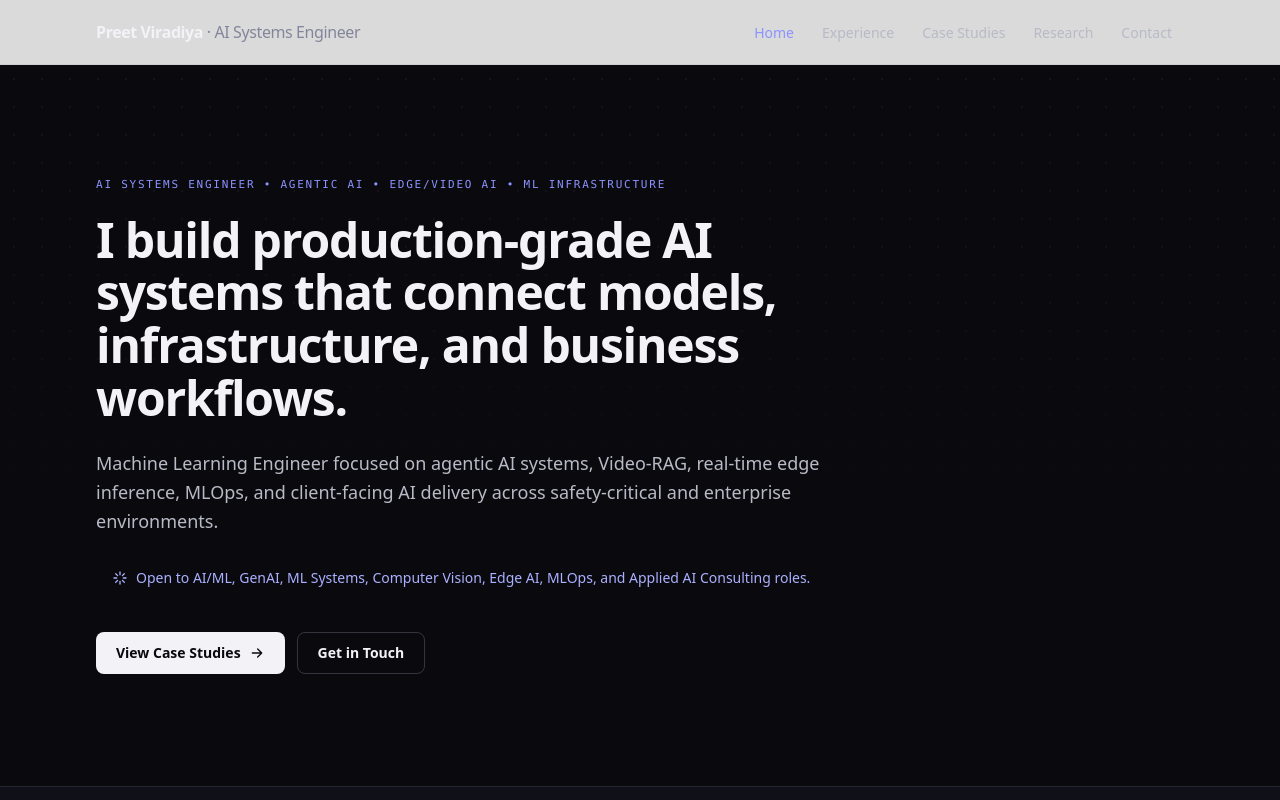
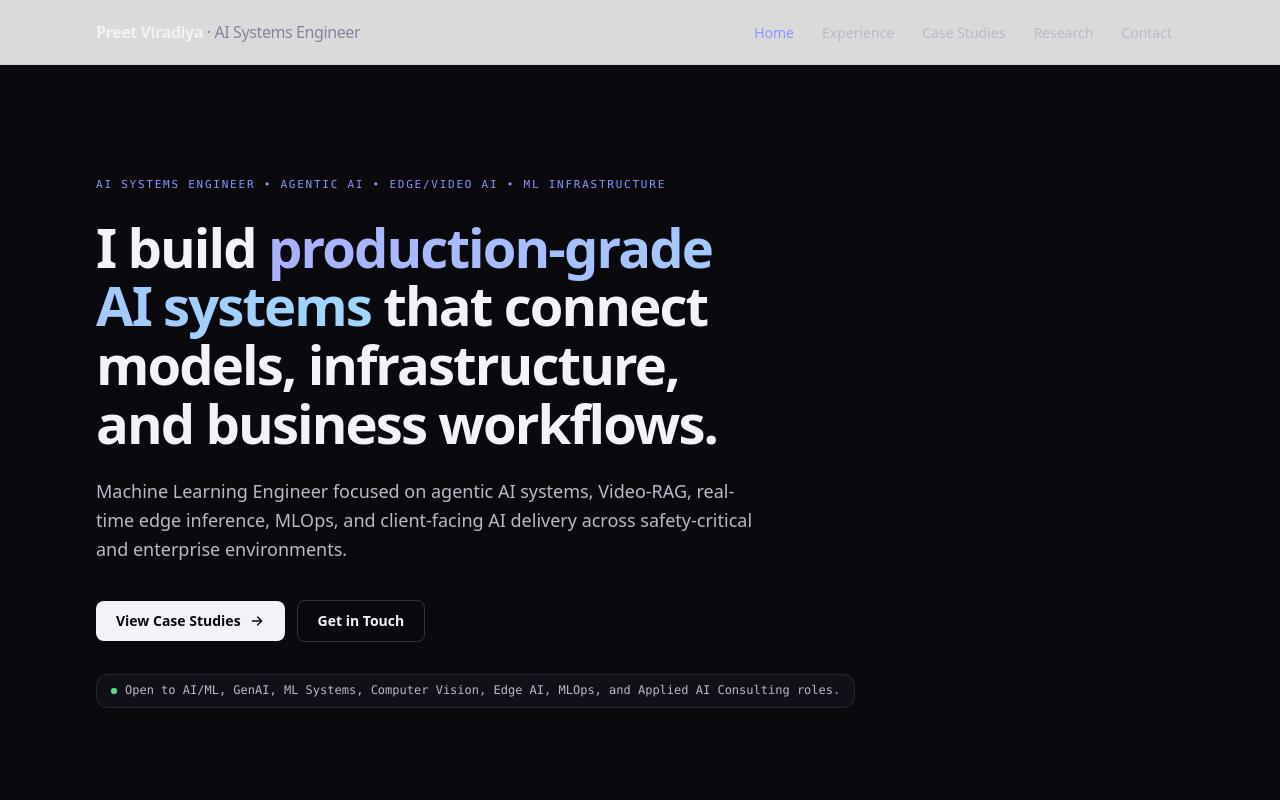
Before and after one commit to pinakin7/pinakin7.github.io, an Astro site: page / in a window 1280 px wide. Shown: the top 800 px of the page. Built offline with nearby package versions, Linux system fonts and the light colour scheme; Astro itself is replaced by a stand-in of ours.

Commit message:
Refactor Hero component: enhance headline highlighting, improve layout, and update styles for better visual impact

```diff
--- a/src/components/Hero.astro
+++ b/src/components/Hero.astro
@@ -3,41 +3,49 @@ import siteContent from '../data/site_content.json';
 import Icon from './Icon.astro';
 
 const { hero } = siteContent;
+
+// Highlight the load-bearing phrase if present; fall back to plain text.
+const HIGHLIGHT = 'production-grade AI systems';
+const idx = hero.headline.indexOf(HIGHLIGHT);
+const parts =
+  idx === -1
+    ? null
+    : {
+        before: hero.headline.slice(0, idx),
+        after: hero.headline.slice(idx + HIGHLIGHT.length),
+      };
 ---
 
-<section class="relative overflow-hidden">
-  <!-- Subtle, non-flashy grid backdrop -->
-  <div
-    class="pointer-events-none absolute inset-0 -z-10"
-    style="background-image: radial-gradient(var(--color-line) 1px, transparent 1px); background-size: 28px 28px; opacity: 0.5; mask-image: linear-gradient(to bottom, black, transparent 75%);"
-    aria-hidden="true"
-  >
-  </div>
-
-  <div class="container-page py-20 sm:py-28">
+<section class="relative">
+  <div class="container-page pb-16 pt-20 sm:pb-24 sm:pt-28">
     <div class="max-w-3xl">
-      <p class="eyebrow">{hero.eyebrow}</p>
+      <p class="eyebrow reveal">{hero.eyebrow}</p>
 
       <h1
-        class="mt-5 text-4xl font-extrabold leading-[1.1] tracking-tight sm:text-5xl"
-        style="color: var(--color-ink);"
+        class="reveal mt-6 text-4xl font-semibold leading-[1.08] tracking-[-0.035em] text-balance sm:text-[3.4rem]"
+        style="color: var(--color-ink); --reveal-delay: 0.06s;"
       >
-        {hero.headline}
+        {
+          parts ? (
+            <>
+              {parts.before}
+              <span class="hero-highlight">{HIGHLIGHT}</span>
+              {parts.after}
+            </>
+          ) : (
+            hero.headline
+          )
+        }
       </h1>
 
-      <p class="mt-6 text-lg leading-relaxed" style="color: var(--color-ink-soft);">
+      <p
+        class="reveal mt-6 max-w-2xl text-lg leading-relaxed"
+        style="color: var(--color-ink-soft); --reveal-delay: 0.12s;"
+      >
         {hero.subheadline}
       </p>
 
-      <div
-        class="mt-6 inline-flex items-center gap-2 rounded-lg px-4 py-2 text-sm font-medium"
-        style="background-color: var(--color-accent-soft); color: var(--color-accent-strong);"
-      >
-        <Icon name="spark" size={16} />
-        {hero.recruiter_pitch}
-      </div>
-
-      <div class="mt-9 flex flex-wrap gap-3">
+      <div class="reveal mt-9 flex flex-wrap items-center gap-3" style="--reveal-delay: 0.18s;">
         <a class="btn btn-primary" href="/case-studies/">
           {hero.cta_primary}
           <Icon name="arrow-right" size={16} />
@@ -46,6 +54,25 @@ const { hero } = siteContent;
           {hero.cta_secondary}
         </a>
       </div>
+
+      <p class="reveal mt-8" style="--reveal-delay: 0.24s;">
+        <span class="status-pill !rounded-xl text-left leading-relaxed">
+          {hero.recruiter_pitch}
+        </span>
+      </p>
     </div>
   </div>
 </section>
+
+<style>
+  .hero-highlight {
+    background-image: linear-gradient(
+      100deg,
+      var(--color-accent-strong),
+      #9fd8ff
+    );
+    -webkit-background-clip: text;
+    background-clip: text;
+    color: transparent;
+  }
+</style>
```
